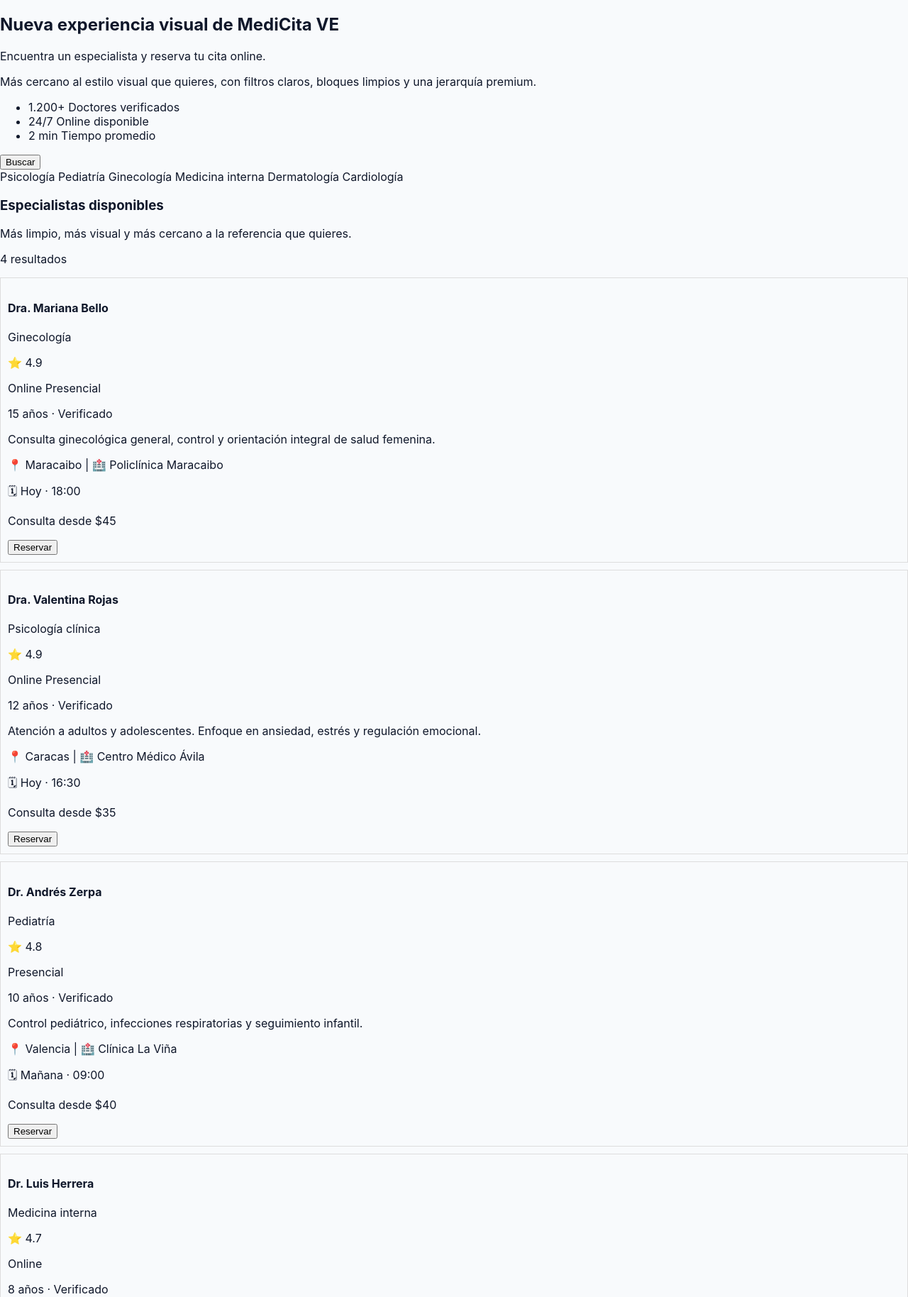
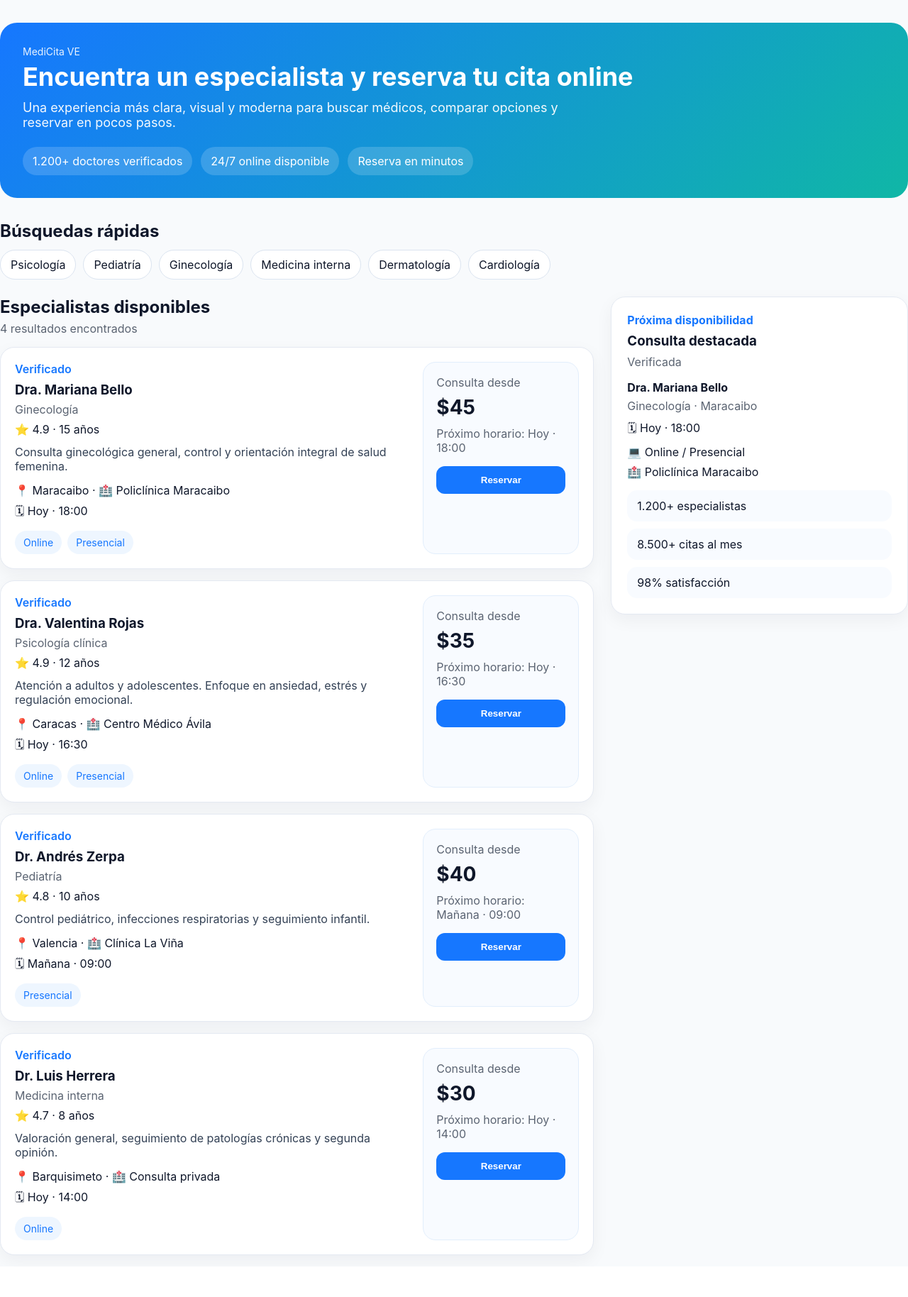
Before and after one commit to auritamarinmedicitave-dot/medicita-ve, a Flask app: page / in a window 1280 px wide. Shown: the part 97-1925 px from the top of the page at 71% size. After the commit the page ends 1875 px from the top, so only its background shows below. Run offline with Flask 3, Linux system fonts and the light colour scheme; a user stored in the database is signed in; data comes from the database, SQL or seed files in the repository.

Commit message:
Update index.html

```diff
--- a/templates/index.html
+++ b/templates/index.html
@@ -3,80 +3,96 @@
 {% block title %}Inicio · MediCita VE{% endblock %}
 
 {% block content %}
+<section style="padding: 32px 0;">
+  <div style="background: linear-gradient(135deg, #1677FF 0%, #10B7A6 100%); color: white; border-radius: 24px; padding: 32px;">
+    <p style="margin: 0 0 8px; font-size: 14px; opacity: 0.9;">MediCita VE</p>
+    <h1 style="margin: 0 0 12px; font-size: 36px; line-height: 1.1;">Encuentra un especialista y reserva tu cita online</h1>
+    <p style="margin: 0; font-size: 18px; max-width: 760px; opacity: 0.95;">
+      Una experiencia más clara, visual y moderna para buscar médicos, comparar opciones y reservar en pocos pasos.
+    </p>
 
-<h2>Nueva experiencia visual de MediCita VE</h2>
-<p>Encuentra un especialista y reserva tu cita online.</p>
+    <div style="display: flex; gap: 12px; flex-wrap: wrap; margin-top: 24px;">
+      <span style="background: rgba(255,255,255,0.16); padding: 10px 14px; border-radius: 999px;">1.200+ doctores verificados</span>
+      <span style="background: rgba(255,255,255,0.16); padding: 10px 14px; border-radius: 999px;">24/7 online disponible</span>
+      <span style="background: rgba(255,255,255,0.16); padding: 10px 14px; border-radius: 999px;">Reserva en minutos</span>
+    </div>
+  </div>
+</section>
 
-<p>
-Más cercano al estilo visual que quieres, con filtros claros, bloques limpios y una jerarquía premium.
-</p>
+<section style="padding-bottom: 24px;">
+  <h2 style="margin: 0 0 12px;">Búsquedas rápidas</h2>
+  <div style="display: flex; gap: 10px; flex-wrap: wrap;">
+    {% for item in quick_specialties %}
+      <span style="border: 1px solid #dbe4f0; background: white; padding: 10px 14px; border-radius: 999px;">{{ item }}</span>
+    {% endfor %}
+  </div>
+</section>
 
-<ul>
-  <li>1.200+ Doctores verificados</li>
-  <li>24/7 Online disponible</li>
-  <li>2 min Tiempo promedio</li>
-</ul>
+<section style="display: grid; grid-template-columns: 2fr 1fr; gap: 24px; align-items: start;">
+  <div>
+    <div style="display: flex; justify-content: space-between; align-items: center; margin-bottom: 16px; gap: 16px; flex-wrap: wrap;">
+      <div>
+        <h2 style="margin: 0;">Especialistas disponibles</h2>
+        <p style="margin: 6px 0 0; color: #5b6472;">{{ doctors|length }} resultados encontrados</p>
+      </div>
+    </div>
 
-<button>Buscar</button>
+    {% for doctor in doctors %}
+      <article style="background: white; border: 1px solid #e4e9f2; border-radius: 20px; padding: 20px; margin-bottom: 16px; box-shadow: 0 8px 24px rgba(15, 23, 42, 0.05);">
+        <div style="display: flex; justify-content: space-between; gap: 16px; flex-wrap: wrap;">
+          <div style="flex: 1 1 420px;">
+            <p style="margin: 0 0 8px; color: #1677FF; font-weight: 600;">Verificado</p>
+            <h3 style="margin: 0 0 6px;">{{ doctor.name }}</h3>
+            <p style="margin: 0 0 8px; color: #5b6472;">{{ doctor.specialty }}</p>
+            <p style="margin: 0 0 12px;">⭐ {{ '%.1f'|format(doctor.rating) }} · {{ doctor.experience }}</p>
+            <p style="margin: 0 0 14px; color: #334155;">{{ doctor.about }}</p>
+            <p style="margin: 0 0 8px;">📍 {{ doctor.city }} · 🏥 {{ doctor.clinic }}</p>
+            <p style="margin: 0 0 12px;">🗓 {{ doctor.next_slot }}</p>
+            <div style="display: flex; gap: 8px; flex-wrap: wrap;">
+              {% for item in doctor.mode_list %}
+                <span style="background: #eef6ff; color: #1677FF; padding: 8px 12px; border-radius: 999px; font-size: 14px;">{{ item }}</span>
+              {% endfor %}
+            </div>
+          </div>
 
-<div>
-  {% for item in quick_specialties %}
-    <span>{{ item }}</span>
-  {% endfor %}
-</div>
+          <div style="flex: 0 1 220px; background: #f8fbff; border: 1px solid #e2eefc; border-radius: 18px; padding: 18px;">
+            <p style="margin: 0 0 8px; color: #5b6472;">Consulta desde</p>
+            <p style="margin: 0 0 10px; font-size: 28px; font-weight: 700; color: #0f172a;">${{ doctor.price }}</p>
+            <p style="margin: 0 0 16px; color: #5b6472;">Próximo horario: {{ doctor.next_slot }}</p>
+            <button style="width: 100%; background: #1677FF; color: white; border: none; border-radius: 12px; padding: 12px 16px; font-weight: 600; cursor: pointer;">
+              Reservar
+            </button>
+          </div>
+        </div>
+      </article>
+    {% else %}
+      <div style="background: white; border: 1px solid #e4e9f2; border-radius: 20px; padding: 24px;">
+        <p style="margin: 0;">No se encontraron especialistas con esos filtros.</p>
+      </div>
+    {% endfor %}
+  </div>
 
-<h3>Especialistas disponibles</h3>
+  <aside>
+    {% if featured_doctor %}
+      <div style="background: white; border: 1px solid #e4e9f2; border-radius: 20px; padding: 22px; box-shadow: 0 8px 24px rgba(15, 23, 42, 0.05); position: sticky; top: 24px;">
+        <p style="margin: 0 0 8px; color: #1677FF; font-weight: 700;">Próxima disponibilidad</p>
+        <h3 style="margin: 0 0 8px;">Consulta destacada</h3>
+        <p style="margin: 0 0 16px; color: #5b6472;">Verificada</p>
 
-<p>Más limpio, más visual y más cercano a la referencia que quieres.</p>
+        <h4 style="margin: 0 0 6px;">{{ featured_doctor.name }}</h4>
+        <p style="margin: 0 0 10px; color: #5b6472;">{{ featured_doctor.specialty }} · {{ featured_doctor.city }}</p>
 
-<p>{{ doctors|length }} resultados</p>
+        <p style="margin: 0 0 8px;">🗓 {{ featured_doctor.next_slot }}</p>
+        <p style="margin: 0 0 8px;">💻 {{ featured_doctor.mode_list|join(' / ') }}</p>
+        <p style="margin: 0 0 16px;">🏥 {{ featured_doctor.clinic }}</p>
 
-{% for doctor in doctors %}
-<div style="border:1px solid #ddd; padding:10px; margin-bottom:10px;">
-  <h4>{{ doctor.name }}</h4>
-  <p>{{ doctor.specialty }}</p>
-
-  <p>⭐ {{ '%.1f'|format(doctor.rating) }}</p>
-
-  <p>
-    {% for item in doctor.mode_list %}
-      {{ item }}
-    {% endfor %}
-  </p>
-
-  <p>{{ doctor.experience }} · Verificado</p>
-
-  <p>{{ doctor.about }}</p>
-
-  <p>📍 {{ doctor.city }} | 🏥 {{ doctor.clinic }}</p>
-  <p>🗓 {{ doctor.next_slot }}</p>
-
-  <p>Consulta desde ${{ doctor.price }}</p>
-
-  <button>Reservar</button>
-</div>
-
-{% else %}
-<p>No se encontraron especialistas con esos filtros.</p>
-{% endfor %}
-
-{% if featured_doctor %}
-<h3>Próxima disponibilidad</h3>
-
-<div style="border:2px solid #1677FF; padding:15px;">
-  <p>Consulta destacada · Verificada</p>
-
-  <h4>{{ featured_doctor.name }}</h4>
-  <p>{{ featured_doctor.specialty }} · {{ featured_doctor.city }}</p>
-
-  <p>🗓 {{ featured_doctor.next_slot }}</p>
-  <p>💻 {{ featured_doctor.mode_list|join(' / ') }}</p>
-  <p>🏥 {{ featured_doctor.clinic }}</p>
-
-  <p>1.200+ Especialistas</p>
-  <p>8.500+ Citas al mes</p>
-  <p>98% Satisfacción</p>
-</div>
-{% endif %}
-
+        <div style="display: grid; gap: 10px;">
+          <div style="background: #f8fbff; border-radius: 14px; padding: 12px 14px;">1.200+ especialistas</div>
+          <div style="background: #f8fbff; border-radius: 14px; padding: 12px 14px;">8.500+ citas al mes</div>
+          <div style="background: #f8fbff; border-radius: 14px; padding: 12px 14px;">98% satisfacción</div>
+        </div>
+      </div>
+    {% endif %}
+  </aside>
+</section>
 {% endblock %}
```
